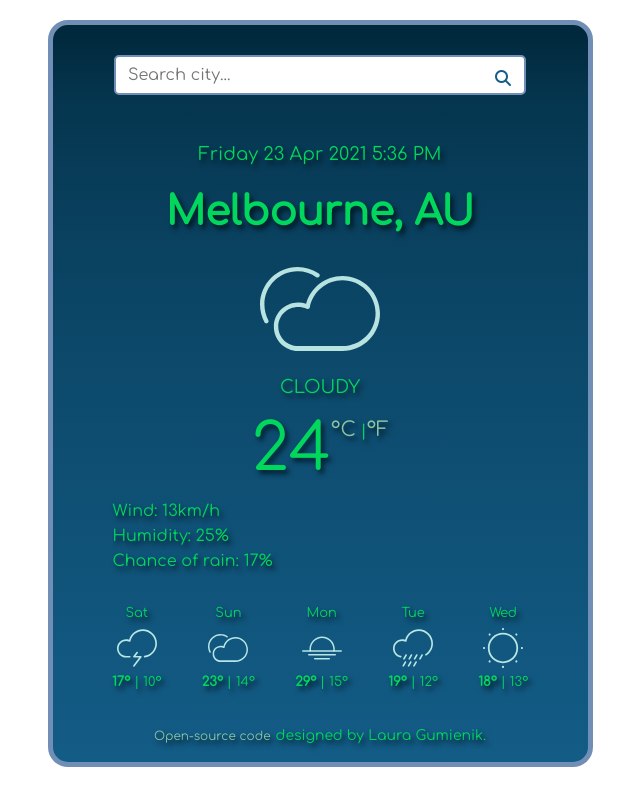
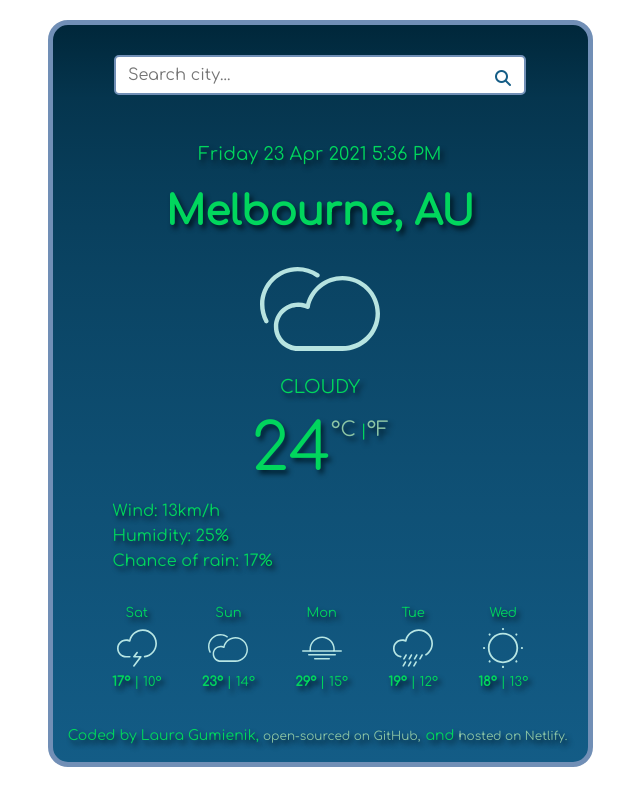
Before and after one commit to gretchyn-hickman/weather-react, a React (Create React App) app: page / in a window 1280 px wide. Shown: the whole page, without its empty margins (320-960 px from the left). Built offline with nearby package versions, Linux system fonts and the light colour scheme.

Commit message:
Added to Footer

```diff
--- a/src/Footer.js
+++ b/src/Footer.js
@@ -7,14 +7,23 @@ export default function Footer() {
   return (
     <div className="Footer" id="footer">
       <small>
+        Coded by Laura Gumienik,{" "}
         <a
           id="github-ref"
           href="https://github.com/laura-g56/weather-react"
           target="_blank norefferer"
         >
-          Open-source code
+           open-sourced on GitHub,
         </a>
-        designed by Laura Gumienik.
+        and{" "}
+          <a
+            id="github-ref"
+            href="https://suspicious-meninsky-847725.netlify.app/"
+            target="_blank"
+            rel="noopener noreferrer"
+          >
+          hosted on Netlify.
+          </a>
       </small>
     </div>
   );
```
